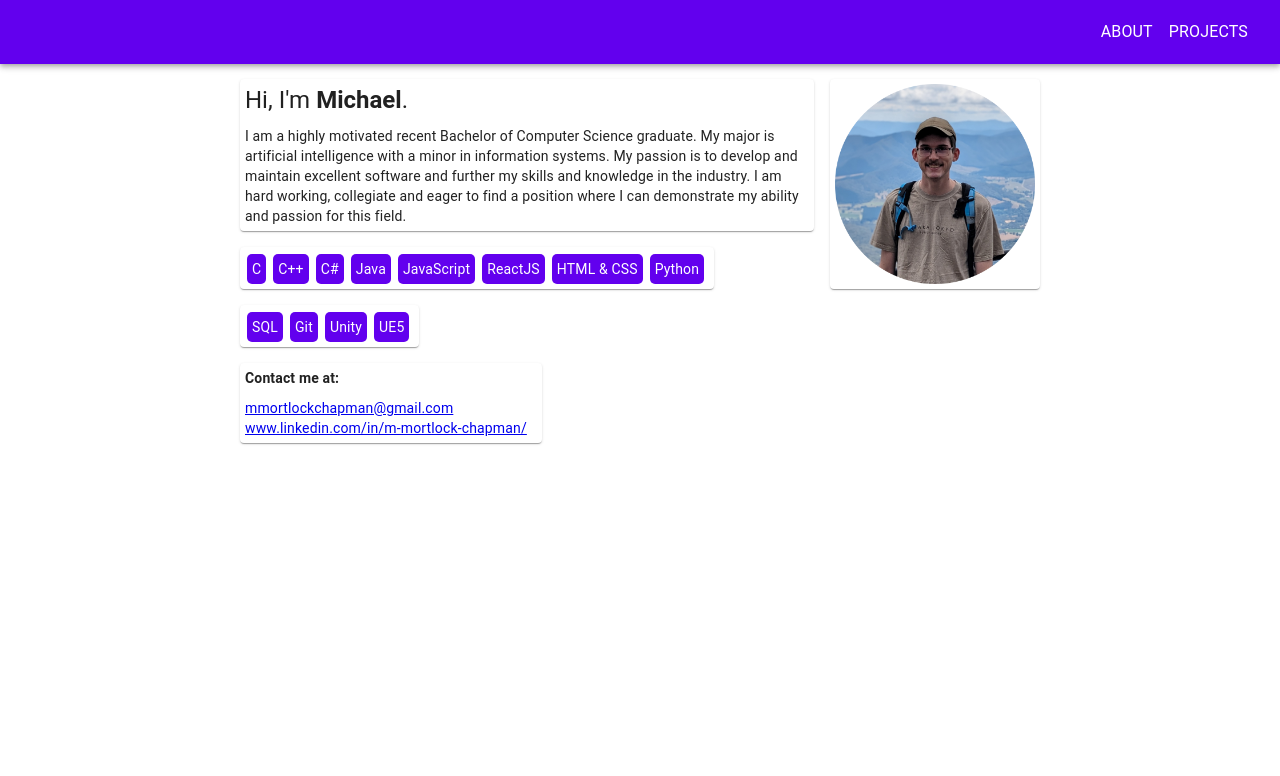
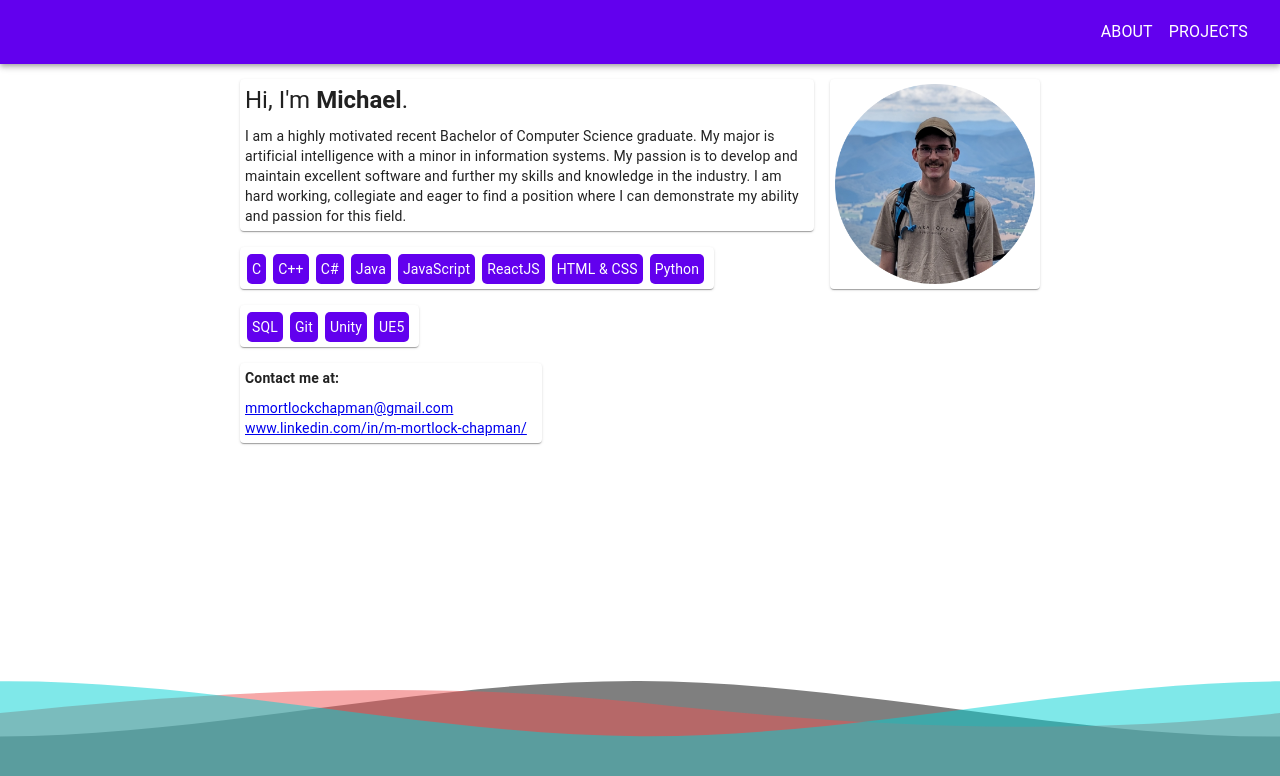
Before and after one commit to MichaelMortlockChapman/MichaelMortlockChapman.github.io, a React (Create React App) app in the folder development/: page /about in a window 1280 px wide. Shown: the top 776 px of the page. Built offline with nearby package versions, Linux system fonts and the light colour scheme; the HTML template or start-up script is replaced by a standard one.

Commit message:
added waves to footer

```diff
--- /dev/null
+++ b/development/src/components/waves/Waves.css
@@ -0,0 +1,17 @@
+svg path {
+  animation: oceanWave 7s cubic-bezier( 0.36, 0.45, 0.63, 0.53);
+  animation-timing-function: ease-in-out;
+  animation-iteration-count: infinite;
+}
+
+svg path:nth-child(2) { animation-delay: -1s; }
+svg path:nth-child(3) { animation-delay: -3s; }
+svg path:nth-child(4) { animation-delay: -5s; }
+
+@keyframes oceanWave {
+  0% { d: path("M0,192 C220,100,440,100,660,192 C880,290,1100,290,1320,192 L1320 500 L0 500"); }
+  25% { d: path("M0,100 C220,100,440,292,660,292 C880,292,1100,100,1320,100 L1320 500 L0 500"); }
+  50% { d: path("M0,192 C220,290,440,290,660,192 C880,100,1100,100,1320,192 L1320 500 L0 500"); }
+  75% { d: path("M0,292 C220,292,440,100,660,100 C880,100,1100,292,1320,292 L1320 500 L0 500"); }
+  100% { d: path("M0,192 C220,100,440,100,660,192 C880,290,1100,290,1320,192 L1320 500 L0 500"); }
+}
--- /dev/null
+++ b/development/src/components/waves/Waves.js
@@ -0,0 +1,13 @@
+// css/animation help from https://codepen.io/tanema/pen/GRZgYJY
+import './Waves.css'
+
+export default function Waves (props) {
+  return (
+    <svg viewBox="0 0 1320 500" preserveAspectRatio="none" {...props}>
+      <path style={{ fill: '#000', fillOpacity: '0.5' }}/>
+      {/* <path style={{ fill: '#fff', fillOpacity: '0.5' }}/> */}
+      <path style={{ fill: '#ee5253', fillOpacity: '0.5' }}/>
+      <path style={{ fill: '#00d2d3', fillOpacity: '0.5' }}/>
+    </svg>
+  )
+}
--- a/development/src/pages/Frontpage.js
+++ b/development/src/pages/Frontpage.js
@@ -3,6 +3,7 @@ import Paper from '@mui/material/Paper'
 import { useTheme } from '@emotion/react'
 import { useMediaQuery } from 'react-responsive'
 import PropTypes from 'prop-types'
+import Waves from '../components/waves/Waves'
 
 const progLang = ['C', 'C++', 'C#', 'Java', 'JavaScript', 'ReactJS', 'HTML & CSS', 'Python']
 const tech = ['SQL', 'Git', 'Unity', 'UE5']
@@ -52,9 +53,11 @@ ProfilePicItem.propTypes = {
 export default function Frontpage () {
   const theme = useTheme()
   const isMobile = useMediaQuery({ maxWidth: '600px' })
+  const changeFooterStyle = useMediaQuery({ maxWidth: '700px' })
 
   return (
-    <Box sx={{ display: 'flex', justifyContent: 'center', margin: '15px' }}>
+    <>
+      <Box sx={{ display: 'flex', justifyContent: 'center', margin: '15px', marginBottom: changeFooterStyle ? '70px' : '0' }}>
         <Box sx={{ maxWidth: '800px' }}>
           <Stack spacing={2} direction={'row'}>
             <Stack spacing={2}>
@@ -96,5 +99,11 @@ export default function Frontpage () {
           </Stack>
         </Box>
       </Box>
+      <div style={{ display: 'inline-block', position: changeFooterStyle ? '' : 'absolute', bottom: 0, width: '100%', zIndex: -1 }}>
+        <div >
+          <Waves style={{ height: '150px', width: '100%', position: 'relative', top: '4px' }}/>
+        </div>
+      </div>
+    </>
   )
 }
```
Also changed, not shown: development/public/wave1.svg (added). Lines whose indentation alone changed are shown as unchanged.
